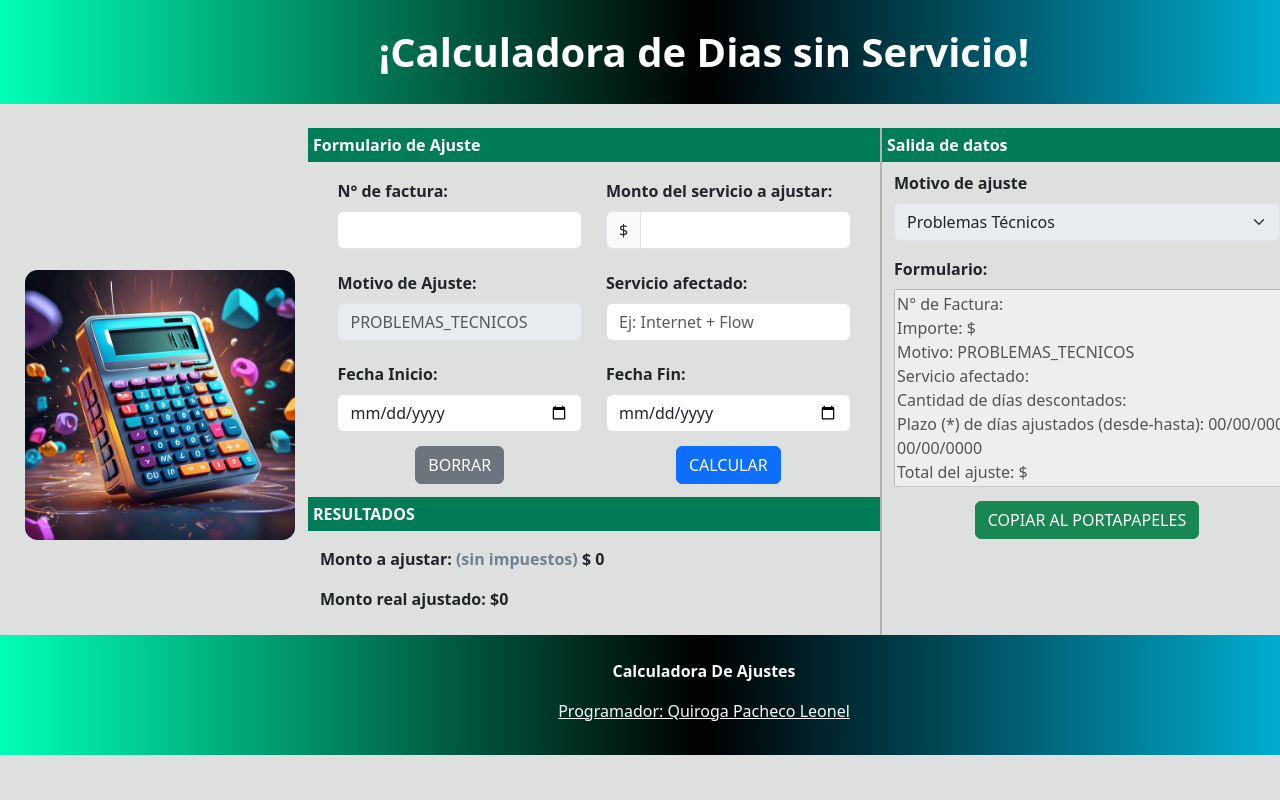
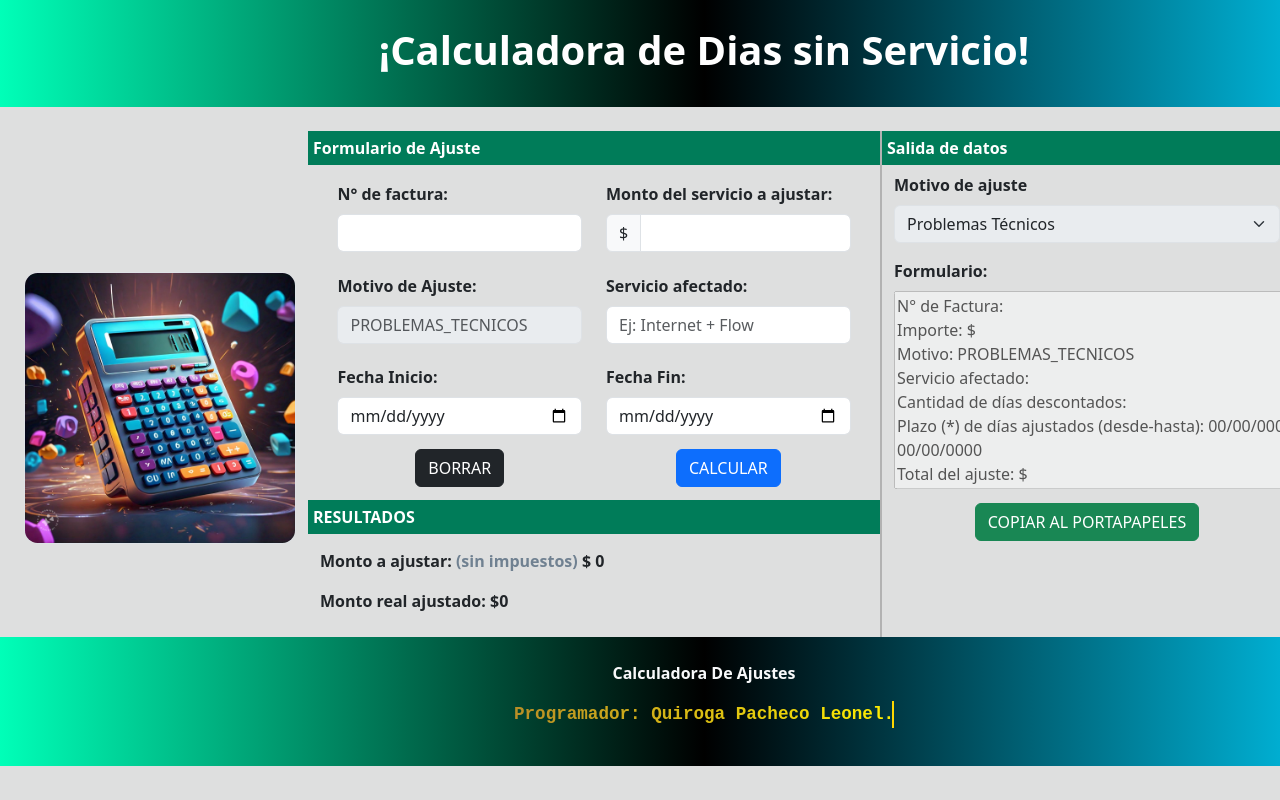
Before and after one commit to Leoo2002/calculadora-de-ajustes, an Angular app: page / in a window 1280 px wide. Shown: the top 800 px of the page. Built offline with nearby package versions, Linux system fonts and the light colour scheme.

Commit message:
agregamos formato al footer como autor

```diff
--- a/src/app/app.component.css
+++ b/src/app/app.component.css
@@ -23,9 +23,14 @@
     overflow-x: hidden; /* Esto debería ayudar a evitar el desbordamiento horizontal */
     height: 0%;
     margin: 0 auto; /* Esto centra el div horizontalmente */
-    padding: 0px 0px; /* Opcional, para agregar espacio interno */
+    padding: 2%; /* Opcional, para agregar espacio interno */
     width: 110%;
     box-sizing: border-box;
+}
+
+.title{
+    color:#ffffff;
+    text-align: center;
 }
 
 
@@ -46,7 +51,46 @@
     border-right: 2px solid #b2b2b2;
 }
 
+/* Efecto de brillo dorado y máquina de escribir */
+.autor {
+    font-weight: bold;
+    font-size: 1.1rem;
+    display: inline-block;
+    font-family: monospace;
+    white-space: nowrap;
+    overflow: hidden;
+    border-right: 2px solid gold; /* Puntero dorado */
+    width: 0;
+    background: linear-gradient(90deg, rgb(184, 142, 38), rgb(255, 238, 0), rgb(184, 142, 38));
+    background-size: 200%;
+    -webkit-background-clip: text;
+    color: transparent;
+    animation: typing 8s steps(36, end) infinite, blink .5s step-end infinite, shine 1s ease-in-out infinite;
+}
+
+/* Efecto máquina de escribir */
+@keyframes typing {
+    0% { width: 0; }
+    25% { width: 36ch; } /* Completa la escritura en el 25% del tiempo total */
+    100% { width: 36ch; } /* Mantiene el ancho hasta el final del ciclo */
+}
+
+@keyframes blink {
+    50% { border-color: transparent; }
+}
+
+/* Efecto de brillo */
+@keyframes shine {
+    0% { background-position: 0%; }
+    100% { background-position: 200%; }
+}
+
+
+
+
+
 .footer{
+    text-align: center;
     width: 110%;
     overflow-x: hidden; /* Esto debería ayudar a evitar el desbordamiento horizontal */
     background: rgb(0,255,184);
--- a/src/app/app.component.html
+++ b/src/app/app.component.html
@@ -1,37 +1,9 @@
 <div class="toper fondo-top text-center">
-  <h5 class="display-6 fw-bolder" style="margin: 2%; color:#ffffff; text-align: center;">¡Calculadora de Dias sin Servicio!</h5>
+  <h5 class="display-6 fw-bolder"><span class="title">¡Calculadora de Dias sin Servicio!</span></h5>
 </div>
-
-<!--
-
-<div class="toper fondo-top">
-  <div class="row">
-      <div class="col-12 col-md-4 d-flex align-items-center">
-          <div class="text-center">
-            <img src="img/simbolos-calculadora.png" alt="" style="width: 25%; padding: 0%;">
-          </div>
-      </div>
-      <div class="col-12 col-md-8">
-          <h5 class="display-6" style="margin-top: 2%; color:#ffffff;">¡Calculadora de Dias sin Servicio!</h5>
-      </div>
-  </div>
-</div>
-
--->
 
 <br>
 
-<!--<img src="img/ninocalculadora.jpeg" alt="ola" class="img-fluid ninocalculadora img-thumbnail">-->
-
-<!--
-N° de Factura: B04824-10104953
-Importe: $19502.06
-Motivo: PROBLEMAS_TECNICOS
-Servicio afectado: Internet + TV
-Cantidad de días descontados: 0
-Plazo (*) de días ajustados (desde-hasta): 07/10/2024 - 07/10/2024
-Total del ajuste: $629.10
--->
 
 <!-- TABLA MADRE (incluye info y a la derecha datos salientes)-->
 
@@ -87,7 +59,7 @@ Total del ajuste: $629.10
             </div>
             <div class="d-flex row renglon">
               <div class="col-md-6 text-center">
-                <button type="button" class="btn btn-secondary my-2" (click)="setInicializador()">BORRAR</button>
+                <button type="button" class="btn btn-dark my-2" (click)="setInicializador()">BORRAR</button>
               </div>
               <div class="col-md-6 text-center">
                 <button type="submit" class="btn btn-primary my-2 btn-calcular">CALCULAR</button>
@@ -205,7 +177,7 @@ Total del ajuste: $629.10
 <footer class="text-light footer">
   <div class="container p-3 mt-2">
       <p class="text-center"> <b>Calculadora De Ajustes</b> </p>
-      <u><p class="text-center">Programador: Quiroga Pacheco Leonel</p></u>
+      <p class="autor text-center">Programador: Quiroga Pacheco Leonel.</p>
   </div>
 </footer>
 
```
